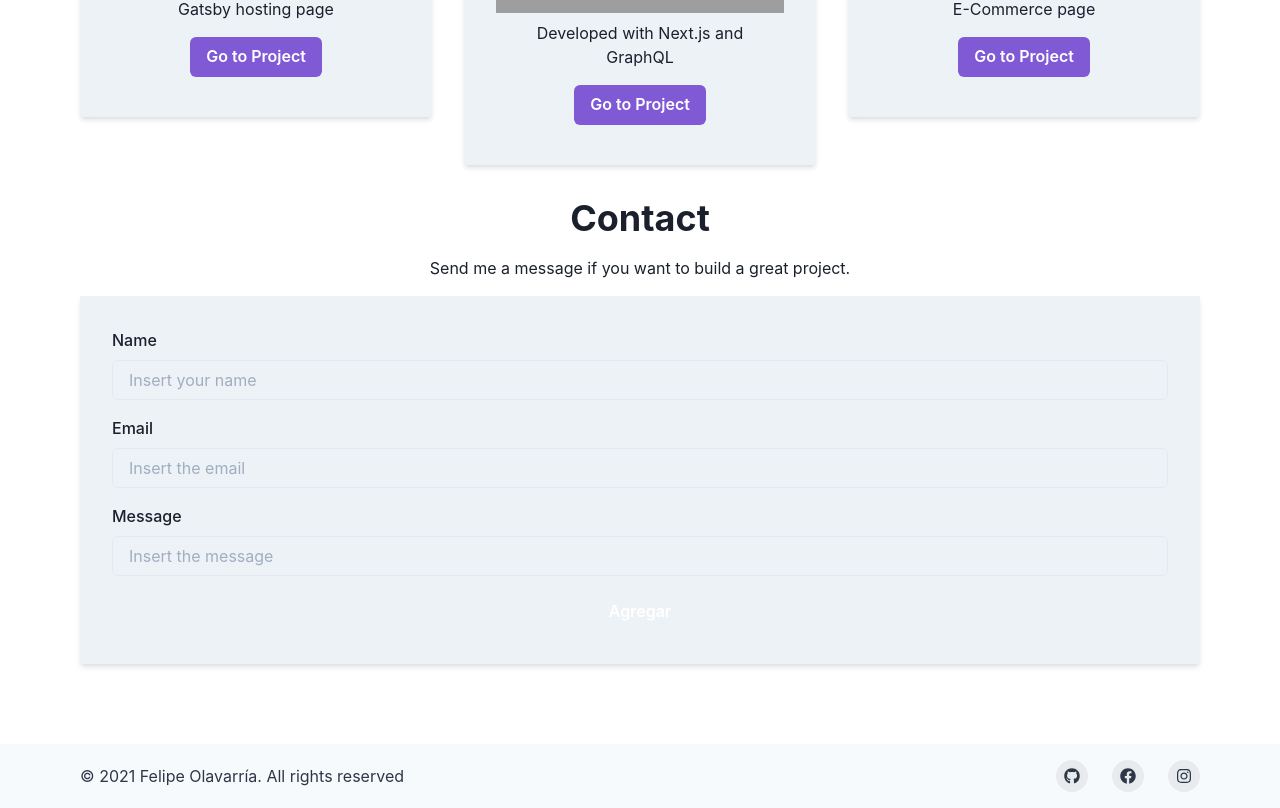
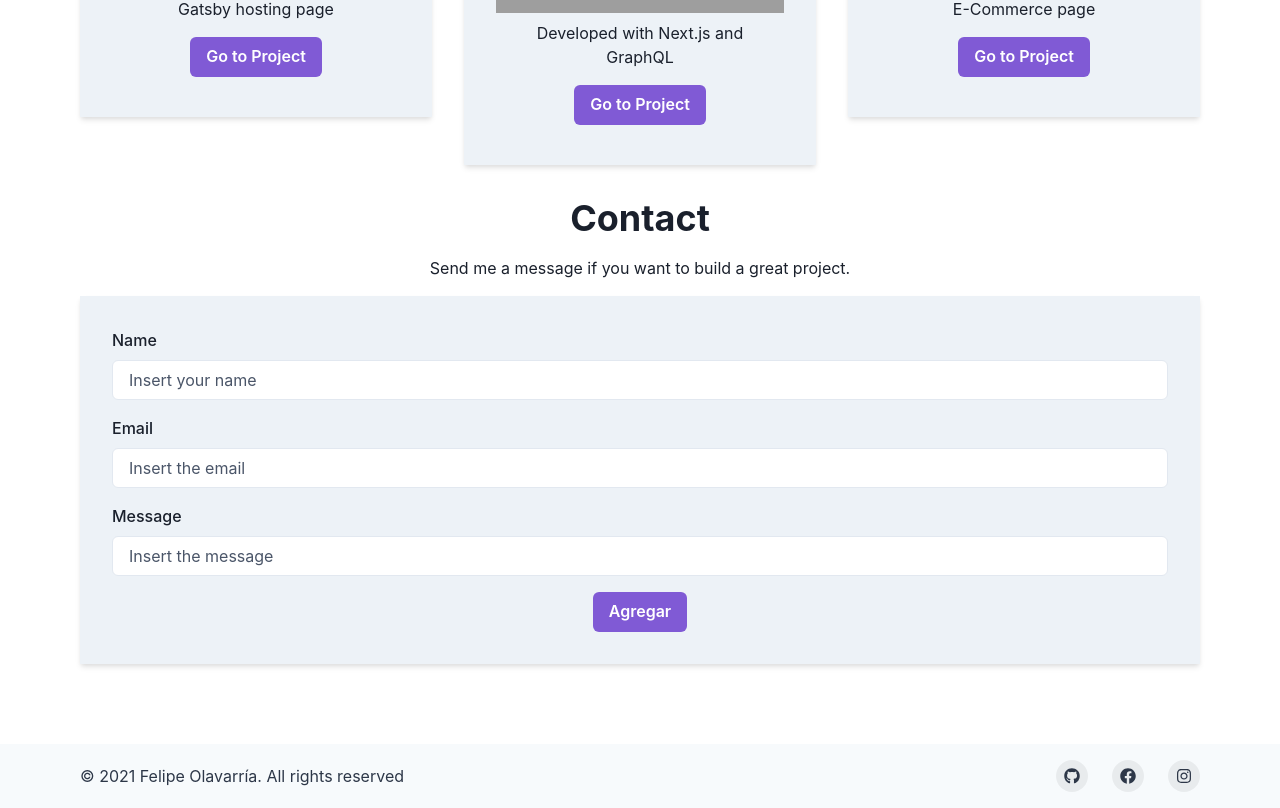
Before and after one commit to desolaser/portfolio, a Next.js app: page / in a window 1280 px wide. Shown: the part 2327-3135 px from the top of the page. Built offline with nearby package versions, Linux system fonts and the light colour scheme; grey boxes are pictures that could not be loaded.

Commit message:
Add inputColor and inputTextColor to set bgColor and placeholder color in FormInput

```diff
--- a/components/sections/contact.tsx
+++ b/components/sections/contact.tsx
@@ -20,8 +20,10 @@ const Contact: React.FC = () => {
     handleChange,
     handleSubmit
   } = useContact();
+  const projectCardColor = useColorModeValue('gray.100', 'gray.700');
+  const inputColor = useColorModeValue('white', 'gray.800');
+  const inputTextColor = useColorModeValue('gray.600', 'gray.400');
 
-  const projectCardColor = useColorModeValue('gray.100', 'gray.700');
   return (
     <Box minH="50vh" mt={8} textAlign="center">
       <Heading size="xl">Contact</Heading>
@@ -36,6 +38,8 @@ const Contact: React.FC = () => {
           mt={{ base: 8, md: 0 }}
         >
           <FormInput
+            bgColor={inputColor}
+            _placeholder={{ color: inputTextColor }}
             name="name"
             title="Name"
             value={values.name}
@@ -45,6 +49,8 @@ const Contact: React.FC = () => {
             type="text"
           />
           <FormInput
+            bgColor={inputColor}
+            _placeholder={{ color: inputTextColor }}
             name="email"
             title="Email"
             value={values.email}
@@ -54,6 +60,8 @@ const Contact: React.FC = () => {
             type="text"
           />
           <FormInput
+            bgColor={inputColor}
+            _placeholder={{ color: inputTextColor }}
             name="message"
             title="Message"
             value={values.message}
@@ -63,7 +71,7 @@ const Contact: React.FC = () => {
             type="text"
           />
           <Button
-            colorScheme="violet"
+            colorScheme="purple"
             loading={loading}
           >
             Agregar
```
